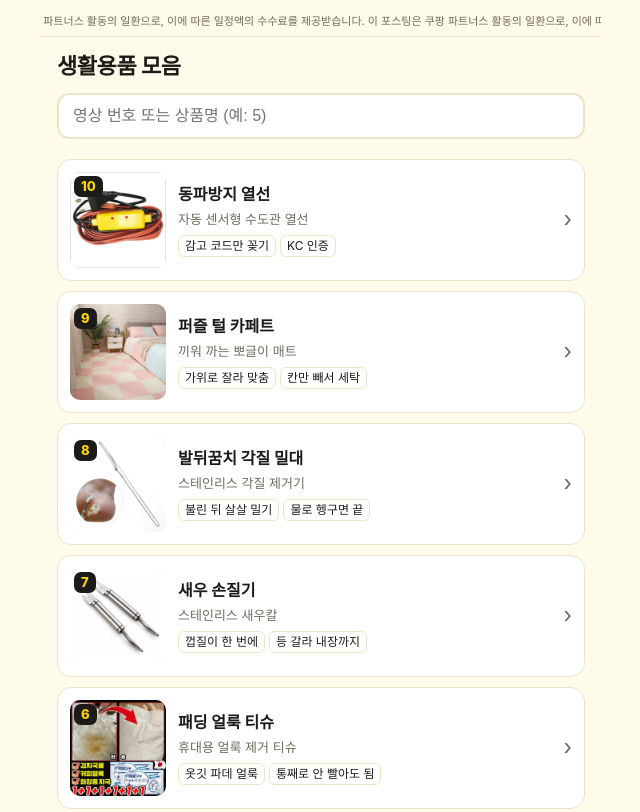
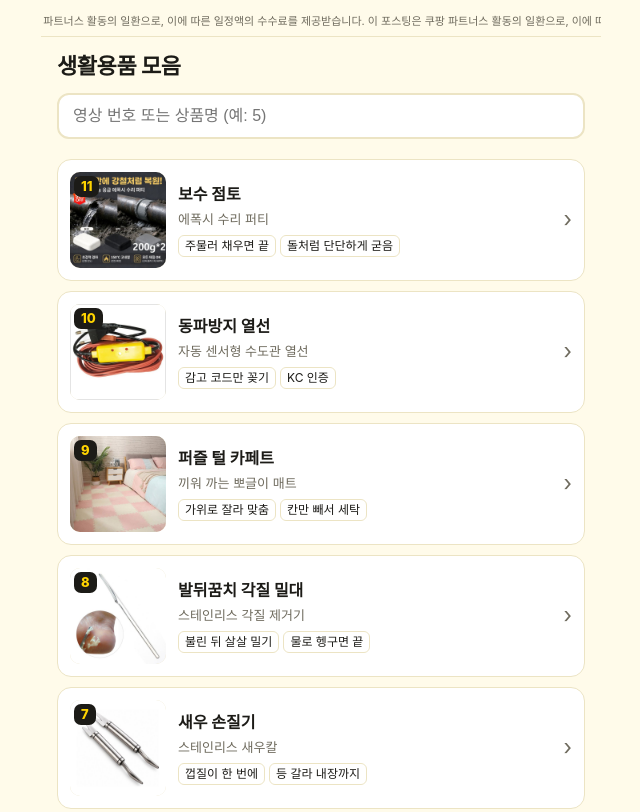
Before and after one commit to pickshelf/pickshelf.github.io, a plain HTML site: page living/index.html in a window 1280 px wide. Shown: the top 812 px of the page, without its empty margins (319-959 px from the left). Drawn offline with Linux system fonts and the light colour scheme.

Commit message:
living: 11 보수 점토 추가
Co-Authored-By: Claude Opus 5.5 <noreply@anthropic.com>

```diff
--- a/living/index.html
+++ b/living/index.html
@@ -57,6 +57,7 @@ a.card .badge,a.card .pts li{flex:0 0 auto}
 <h1>생활용품 모음</h1>
 <div class="search"><input id="q" inputmode="search" placeholder="영상 번호 또는 상품명 (예: 5)" autocomplete="off"></div>
 <div id="list">
+<a class="card" id="11" data-no="11" data-k="11 생활 보수 점토 에폭시 퍼티 벽 구멍 배관 틈 메우기 만능 점토" href="https://link.coupang.com/a/h5HOeH0KTA" target="_blank" rel="sponsored noopener"><div class="thumb"><img src="img/11.jpg" alt="" loading="lazy"><span class="no">11</span></div><div class="body"><p class="name"><span class="nm">보수 점토</span></p><p class="spec">에폭시 수리 퍼티</p><ul class="pts"><li>주물러 채우면 끝</li><li>돌처럼 단단하게 굳음</li></ul></div></a>
 <a class="card" id="10" data-no="10" data-k="10 생활 수도 동파방지 열선 겨울 수도관 한파 센서형" href="https://link.coupang.com/a/h5EaCWdLae" target="_blank" rel="sponsored noopener"><div class="thumb"><img src="img/10.jpg" alt="" loading="lazy"><span class="no">10</span></div><div class="body"><p class="name"><span class="nm">동파방지 열선</span></p><p class="spec">자동 센서형 수도관 열선</p><ul class="pts"><li>감고 코드만 꽂기</li><li>KC 인증</li></ul></div></a>
 <a class="card" id="9" data-no="9" data-k="9 생활 퍼즐 카페트 매트 털 러그 겨울 바닥 냉기" href="https://link.coupang.com/a/h5D5nRO2Bo" target="_blank" rel="sponsored noopener"><div class="thumb"><img src="img/9.jpg" alt="" loading="lazy"><span class="no">9</span></div><div class="body"><p class="name"><span class="nm">퍼즐 털 카페트</span></p><p class="spec">끼워 까는 뽀글이 매트</p><ul class="pts"><li>가위로 잘라 맞춤</li><li>칸만 빼서 세탁</li></ul></div></a>
 <a class="card" id="8" data-no="8" data-k="8 뷰티 발뒤꿈치 각질 제거기 굳은살 스테인리스 밀대 나이프" href="https://link.coupang.com/a/h5rNZyJKHQ" target="_blank" rel="sponsored noopener"><div class="thumb"><img src="img/8.jpg" alt="" loading="lazy"><span class="no">8</span></div><div class="body"><p class="name"><span class="nm">발뒤꿈치 각질 밀대</span></p><p class="spec">스테인리스 각질 제거기</p><ul class="pts"><li>불린 뒤 살살 밀기</li><li>물로 헹구면 끝</li></ul></div></a>
```
Also changed, not shown: living/img/11.jpg (added).
